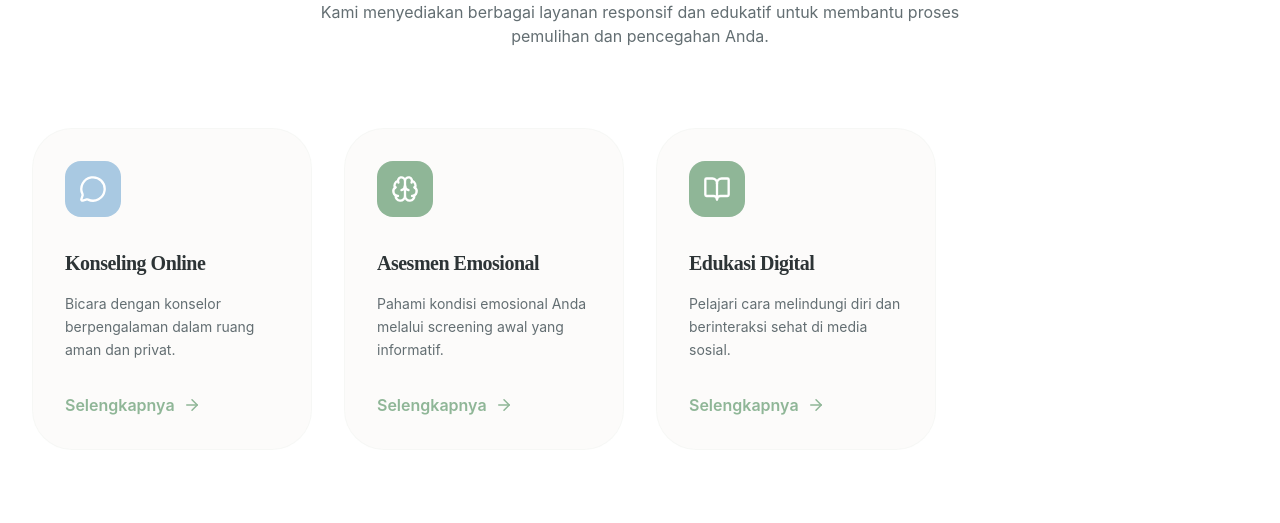
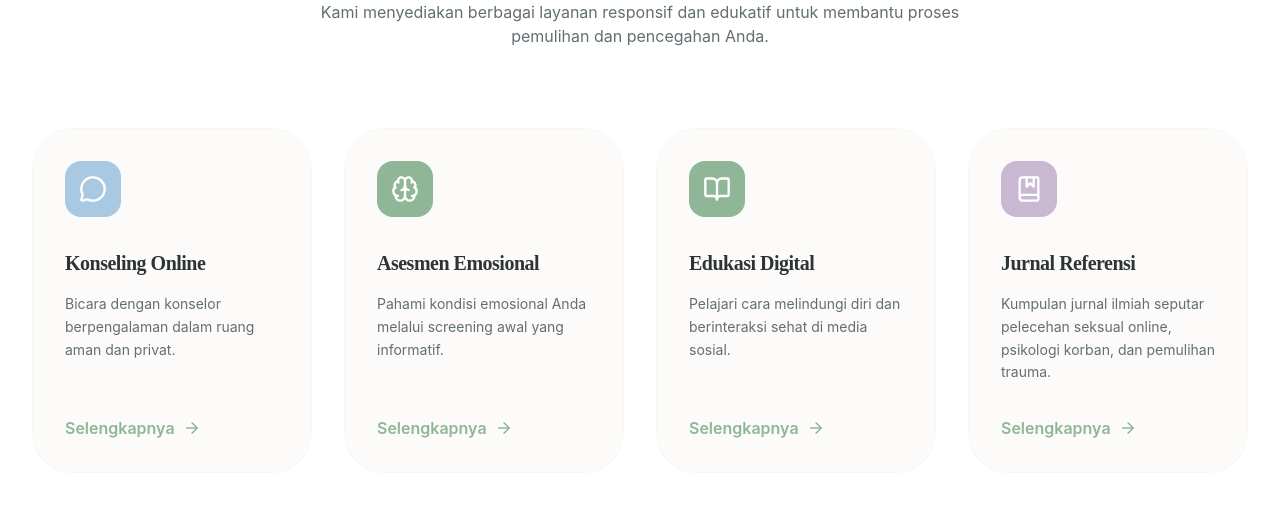
Before and after one commit to Arukahrt/ruang-pulih, a React (Vite) app: page / in a window 1280 px wide. Shown: the part 1000-1523 px from the top of the page. Built offline with nearby package versions, Linux system fonts and the light colour scheme.

Commit message:
feat(home): add Jurnal Referensi card to services grid
Co-Authored-By: Claude Sonnet 4.6 <noreply@anthropic.com>

```diff
--- a/scr/pages/Home.tsx
+++ b/scr/pages/Home.tsx
@@ -25,6 +25,13 @@ const services = [
     icon: BookOpen,
     color: 'bg-primary-sage',
     path: '/education'
+  },
+  {
+    title: 'Jurnal Referensi',
+    description: 'Kumpulan jurnal ilmiah seputar pelecehan seksual online, psikologi korban, dan pemulihan trauma.',
+    icon: BookMarked,
+    color: 'bg-primary-lavender',
+    path: '/jurnal'
   }
 ];
 
```
